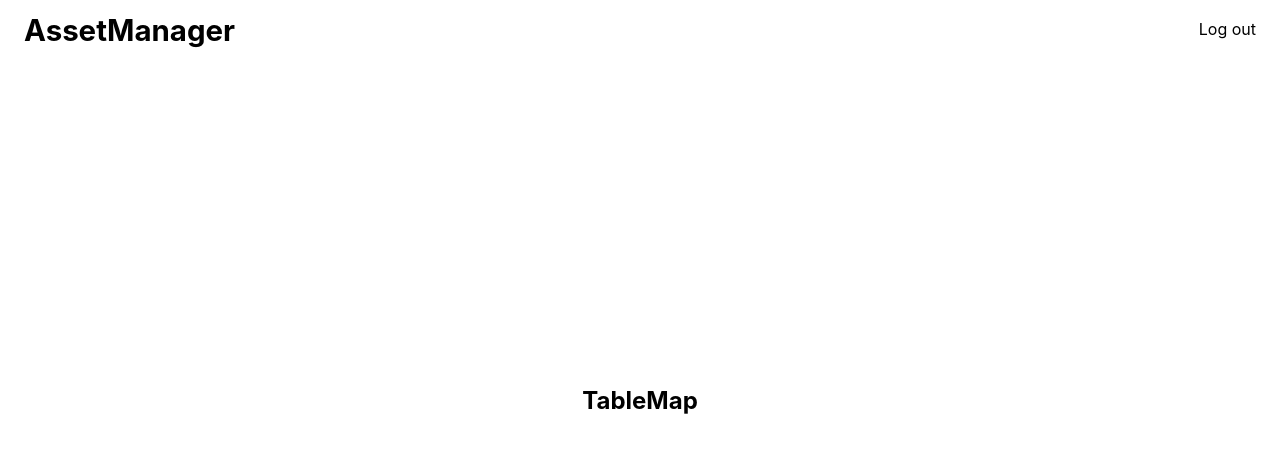
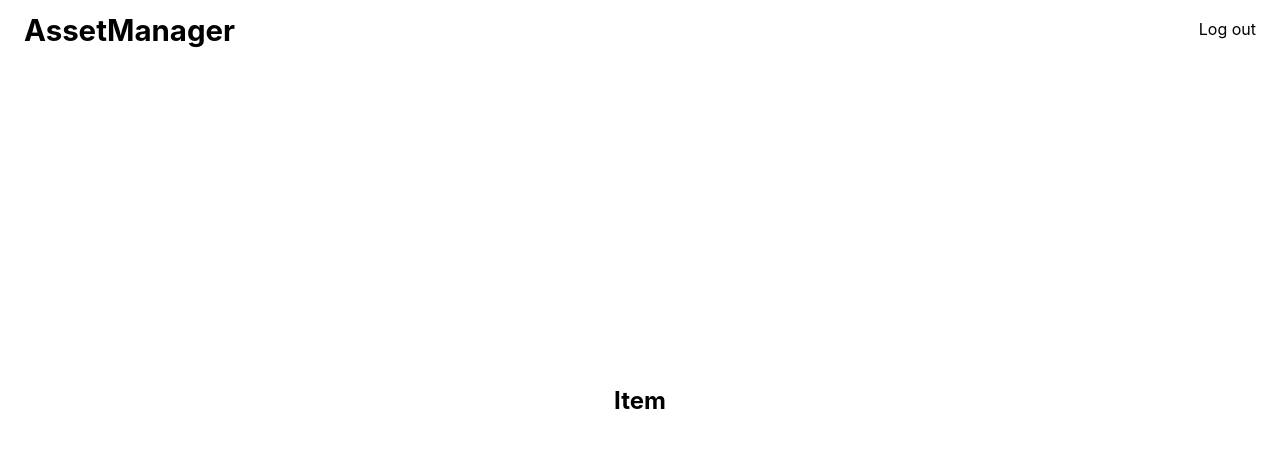
Before and after one commit to flowertaekk-dev/assetManager, a React (Create React App) app in the folder assetManager-client/: page /tableMap in a window 1280 px wide. Shown: the top 452 px of the page. Built offline with nearby package versions, Linux system fonts and the light colour scheme; sample sign-in values are in the browser's storage.

Commit message:
client/add main-table components

```diff
--- /dev/null
+++ b/assetManager-client/src/Table/Item/Item.js
@@ -0,0 +1,14 @@
+import React from 'react'
+
+import './Item.css'
+
+const Item = () => {
+
+    // TODO 아이템 상세정보 출력: ex) 메뉴명, 가격, 수량
+
+    return (
+        <h1>Item</h1>
+    )
+}
+
+export default Item
--- /dev/null
+++ b/assetManager-client/src/Table/Receipt/Receipt.js
@@ -0,0 +1,18 @@
+import React from 'react'
+
+import Item from '../Item/Item'
+
+import './Receipt.css'
+
+const Receipt = () => {
+
+    // TODO 테이블 번호로 주문된 아이템 목록을 불러온다
+
+    // TODO 마지막에 총계 출력
+
+    return (
+        <Item />
+    )
+}
+
+export default Receipt
--- /dev/null
+++ b/assetManager-client/src/Table/Table.js
@@ -0,0 +1,17 @@
+import React from 'react'
+
+import Receipt from './Receipt/Receipt'
+
+import './Table.css'
+
+const Table = () => {
+
+    // TODO 테이블 번호(?) 출력
+    // TODO 테이블 번호는 드롭다운 메뉴식으로 구현하면 어떨까
+
+    return (
+        <Receipt />
+    )
+}
+
+export default Table
--- a/assetManager-client/src/TableMap/TableMap.js
+++ b/assetManager-client/src/TableMap/TableMap.js
@@ -1,11 +1,16 @@
 import React from 'react'
+
+import Table from '../Table/Table'
 
 import './TableMap.css'
 
 const TableMap = () => {
+
+    // TODO 테이블 목록을 불러온다.
+
     return (
         <section className='TableMap'>
-            <h1>TableMap</h1>
+            <Table />
         </section>
     )
 }
```
Also changed, not shown: assetManager-client/src/Table/Item/Item.css (added), assetManager-client/src/Table/Receipt/Receipt.css (added), assetManager-client/src/Table/Table.css (added).
